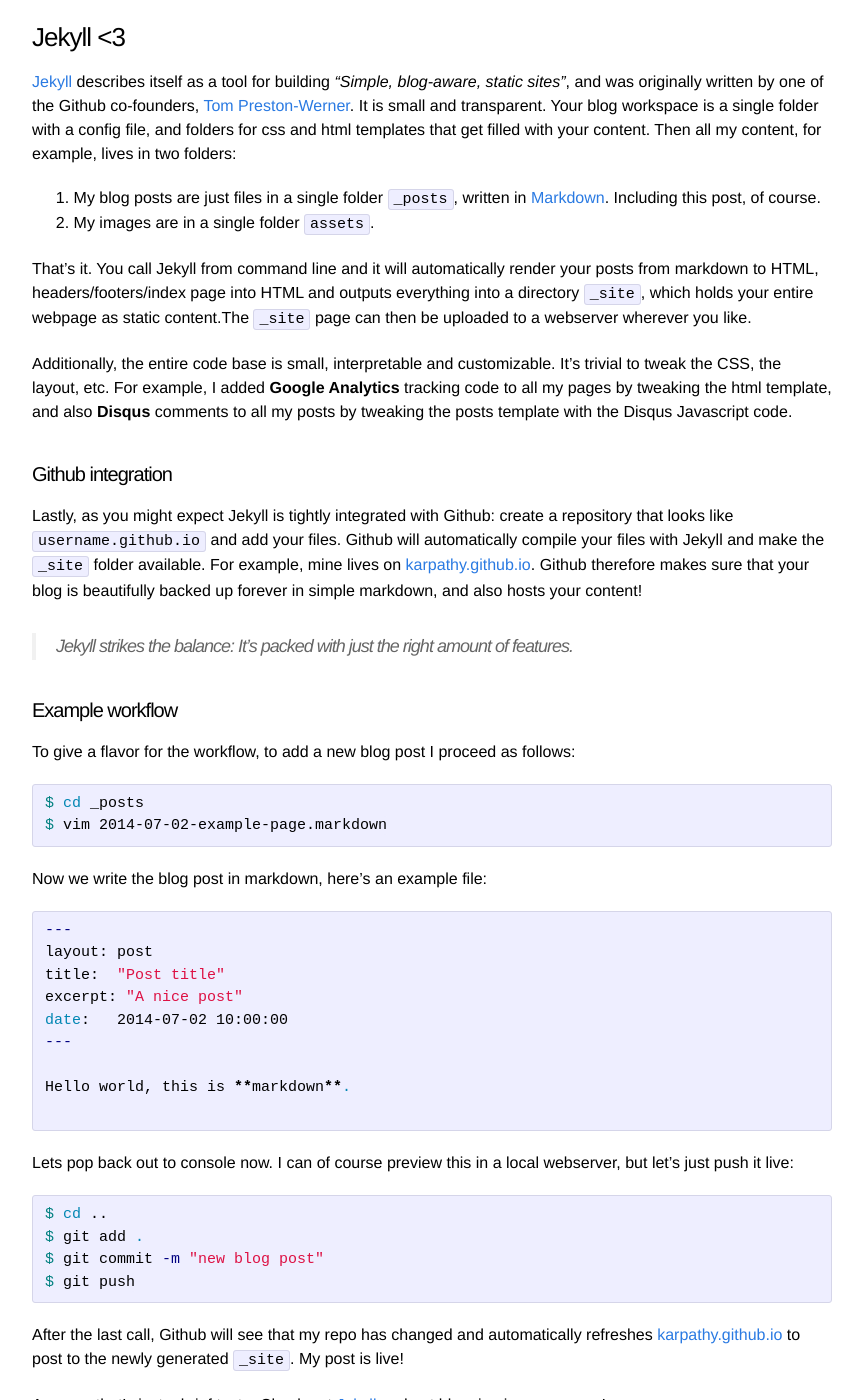
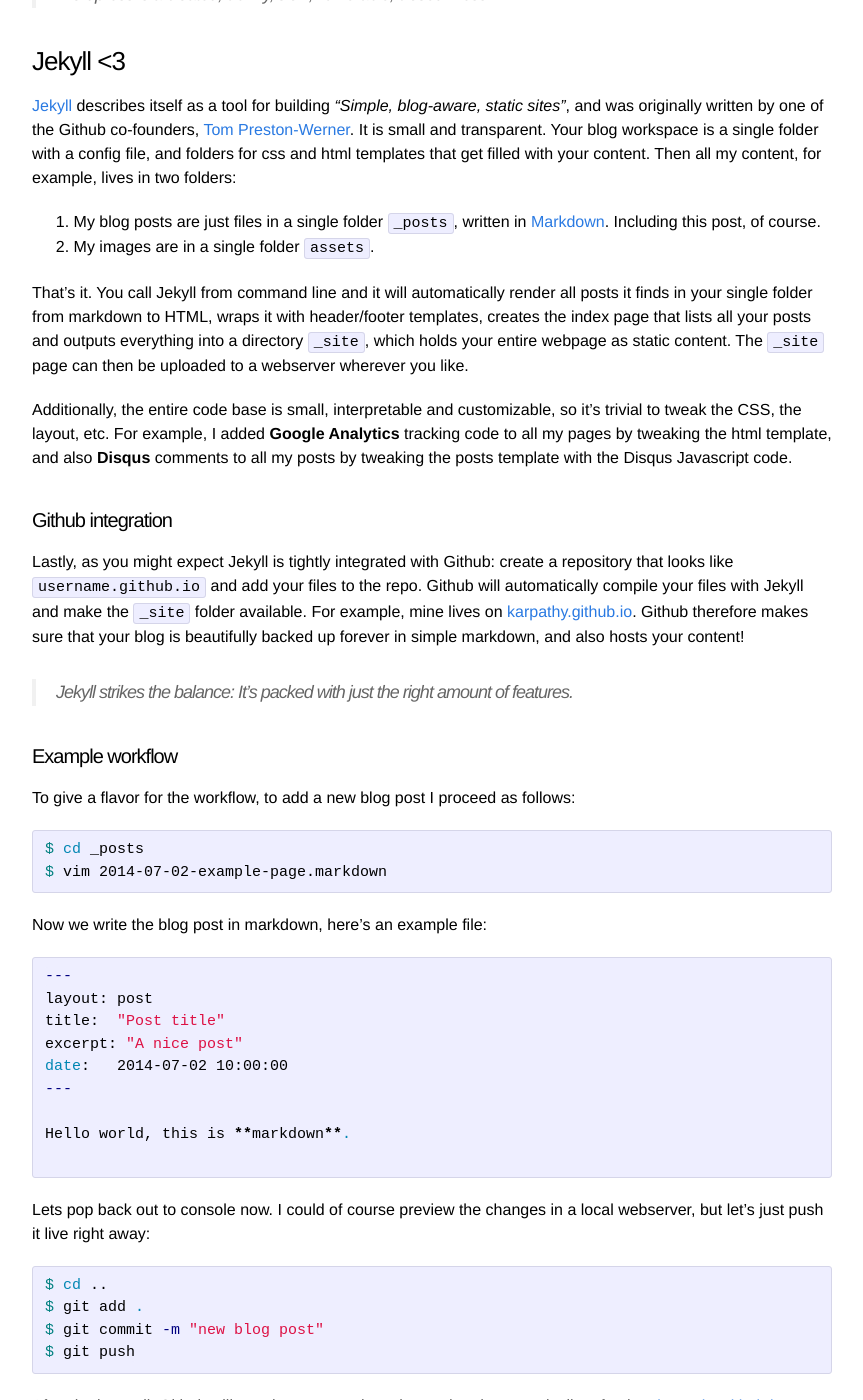
Before and after one commit to karpathy/karpathy.github.io, a Jekyll site: the page built from _posts/2014-07-01-switching-to-jekyll.markdown, in a window 1280 px wide and 1400 px high, scrolled down 687 px. Shown: the whole window, without its empty margins (208-1071 px from the left). Built offline with Jekyll 4.4.1, drawn with Linux system fonts in a browser that asks for light colours; Markdown is read by kramdown in place of the engine named in the settings; comment, search, counter and statistics services are not loaded; some of the changed text lies outside the part shown.

Commit message:
tweaking post

````diff
--- a/_posts/2014-07-01-switching-to-jekyll.markdown
+++ b/_posts/2014-07-01-switching-to-jekyll.markdown
@@ -16,8 +16,9 @@
 - Wordpress is dynamically rendered with **.php**. There are really only few niche applications where this is necessary. Dynamic code execution exposes your blog to hackers and exploits: zero-day attacks, viruses, etc. My own blog was hacked ~2 months ago and all my posts had been infected with spammy content that kept re-inserting itself magically when I removed it.
 - Wordpress is popular among the masses of people who don't know any better, and therefore attracts the largest amount of spammers.
 - Your posts are stuck forever in an ugly, Wordpress-specific SQL database (ew). You can't easily import/export posts. You do not really own your content in raw and nimble form.
+- Wordpress is blocked in China.
 
-> Wordpress is a bloated, slow, vulnerable, closed mess.
+> Wordpress is a bloated, clunky, slow, vulnerable, closed mess.
 
 ### Jekyll <3
 
@@ -26,12 +27,12 @@
 1. My blog posts are just files in a single folder `_posts`, written in [Markdown](https://github.com/adam-p/markdown-here/wiki/Markdown-Cheatsheet). Including this post, of course.
 2. My images are in a single folder `assets`.
 
-That's it. You call Jekyll from command line and it will automatically render your posts from markdown to HTML, headers/footers/index page into HTML and outputs everything into a directory `_site`, which holds your entire webpage as static content.The `_site` page can then be uploaded to a webserver wherever you like.
+That's it. You call Jekyll from command line and it will automatically render all posts it finds in your single folder from markdown to HTML, wraps it with header/footer templates, creates the index page that lists all your posts and outputs everything into a directory `_site`, which holds your entire webpage as static content. The `_site` page can then be uploaded to a webserver wherever you like.
 
-Additionally, the entire code base is small, interpretable and customizable. It's trivial to tweak the CSS, the layout, etc. For example, I added **Google Analytics** tracking code to all my pages by tweaking the html template, and also **Disqus** comments to all my posts by tweaking the posts template with the Disqus Javascript code.
+Additionally, the entire code base is small, interpretable and customizable, so it's trivial to tweak the CSS, the layout, etc. For example, I added **Google Analytics** tracking code to all my pages by tweaking the html template, and also **Disqus** comments to all my posts by tweaking the posts template with the Disqus Javascript code.
 
 #### Github integration
-Lastly, as you might expect Jekyll is tightly integrated with Github: create a repository that looks like `username.github.io` and add your files. Github will automatically compile your files with Jekyll and make the `_site` folder available. For example, mine lives on [karpathy.github.io](http://karpathy.github.io/). Github therefore makes sure that your blog is beautifully backed up forever in simple markdown, and also hosts your content!
+Lastly, as you might expect Jekyll is tightly integrated with Github: create a repository that looks like `username.github.io` and add your files to the repo. Github will automatically compile your files with Jekyll and make the `_site` folder available. For example, mine lives on [karpathy.github.io](http://karpathy.github.io/). Github therefore makes sure that your blog is beautifully backed up forever in simple markdown, and also hosts your content!
 
 > Jekyll strikes the balance: It's packed with just the right amount of features.
 
@@ -57,7 +58,7 @@
 
 ```
 
-Lets pop back out to console now. I can of course preview this in a local webserver, but let's just push it live:
+Lets pop back out to console now. I could of course preview the changes in a local webserver, but let's just push it live right away:
 
 ```bash
 $ cd ..
@@ -66,6 +67,6 @@
 $ git push
 ```
 
-After the last call, Github will see that my repo has changed and automatically refreshes [karpathy.github.io](http://karpathy.github.io/) to post to the newly generated `_site`. My post is live!
+After the last call, Github will see that my repo has changed and automatically refreshes [karpathy.github.io](http://karpathy.github.io/) to point to the newly generated `_site`. My post is live!
 
 Anyway, that's just a brief taste. Check out [Jekyll](http://jekyllrb.com/) and get blogging in a sane way!
````
